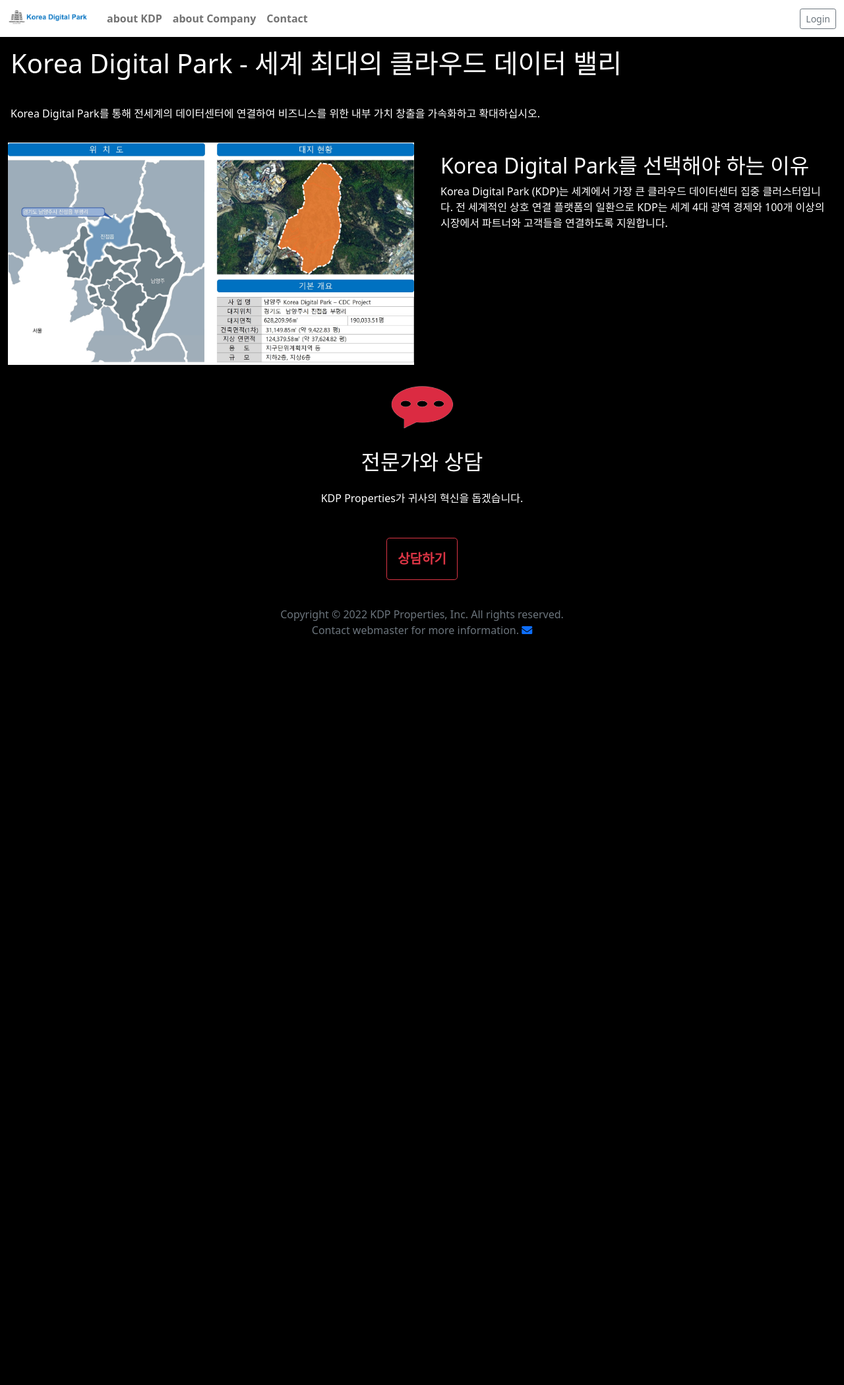
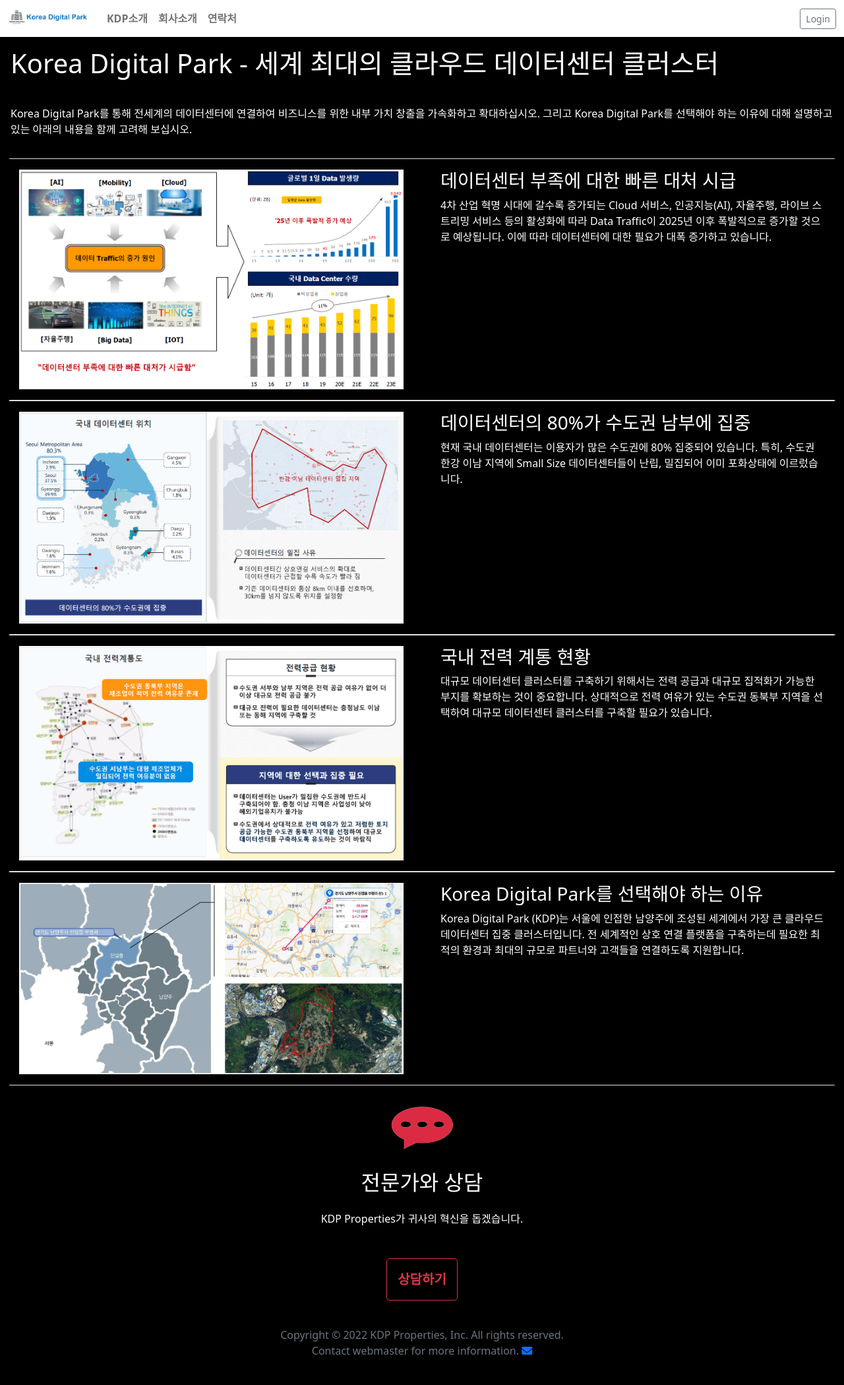
Before and after one commit to neworld0/kdp, a Django app: page /kdp_wb/kdp/ in a window 1280 px wide. Shown: the whole page at 66% size. Before the commit the page ends 961 px from the top, so only its background shows below. Run offline with Django 4.2, Linux system fonts and the light colour scheme; some libraries are stand-ins or nearby versions.

Commit message:
whole changed 6/8 00:21

```diff
--- a/templates/kdp_wb/index.html
+++ b/templates/kdp_wb/index.html
@@ -57,7 +57,7 @@
     </div>
     <div class="row">
         <div class="col-12 text-center mt-3 p-3">
-            <h1 class="my-3">최첨단 클라우드 데이터센터 파트너와 함께 한국에서 세계와 연결</h1>
+            <h1 class="my-3">최첨단 클라우드 데이터센터 파트너와 함께 한국에서 세계와 연결합니다</h1>
         </div>
             <div class="col-12 text-center mt-3">
                 <img src="{% static 'img/partners.jpg' %}"
--- a/templates/kdp_wb/kdp.html
+++ b/templates/kdp_wb/kdp.html
@@ -1,27 +1,83 @@
 {% extends 'base.html' %}
 {% block content %}
 {% load static %}
-<div class="container-fluid">
+<div class="container-fluid bg-black">
     <div class="row text-white bg-black">
         <div class="text-left p-3">
-            <h1>Korea Digital Park - 세계 최대의 클라우드 데이터 밸리</h1>
+            <h1>Korea Digital Park - 세계 최대의 클라우드 데이터센터 클러스터</h1>
         </div>
         <div class="text-left p-3">
-            <p>Korea Digital Park를 통해 전세계의 데이터센터에 연결하여 비즈니스를 위한 내부 가치 창출을 가속화하고 확대하십시오.</p>
+            <p>Korea Digital Park를 통해 전세계의 데이터센터에 연결하여 비즈니스를 위한 내부 가치 창출을 가속화하고 확대하십시오. 그리고 Korea Digital Park를 선택해야 하는 이유에 대해 설명하고 있는 아래의 내용을 함께 고려해 보십시오. </p>
         </div>
     </div>
-    <div class="row text-white bg-black">
-        <div class="col-md-6">
-            <div class="card-fluid">
-                <img src="{% static 'img/kdp_sitemap.jpg' %}"
-                    alt="kdp_sitemap" title="kdp_sitemap" class="img-fluid">
+    <div class="card">
+        <div class="row text-white bg-black">
+            <div class="col-md-6">
+                <div class="card-body">
+                    <img src="{% static 'img/data_traffic.png' %}"
+                        alt="kdp_sitemap" title="kdp_sitemap" class="img-fluid">
+                </div>
+            </div>
+            <div class="col-md-6">
+                <div class="card-fluid">
+                    <div class="card-body">
+                        <h3 class="card-title">데이터센터 부족에 대한 빠른 대처 시급</h3>
+                        <p class="card-text">4차 산업 혁명 시대에 갈수록 증가되는 Cloud 서비스, 인공지능(AI), 자율주행, 라이브 스트리밍 서비스 등의 활성화에 따라 Data Traffic이 2025년 이후 폭발적으로 증가할 것으로 예상됩니다. 이에 따라 데이터센터에 대한 필요가 대폭 증가하고 있습니다.</p>
+                    </div>
+                </div>
             </div>
         </div>
-        <div class="col-md-6">
-            <div class="card-fluid">
+    </div>
+    <div class="card">
+        <div class="row text-white bg-black">
+            <div class="col-md-6">
                 <div class="card-body">
-                    <h2 class="card-title">Korea Digital Park를 선택해야 하는 이유</h2>
-                    <p class="card-text">Korea Digital Park (KDP)는 세계에서 가장 큰 클라우드 데이터센터 집중 클러스터입니다. 전 세계적인 상호 연결 플랫폼의 일환으로 KDP는 세계 4대 광역 경제와 100개 이상의 시장에서 파트너와 고객들을 연결하도록 지원합니다.</p>
+                    <img src="{% static 'img/DC_location.png' %}"
+                        alt="kdp_sitemap" title="kdp_sitemap" class="img-fluid">
+                </div>
+            </div>
+            <div class="col-md-6">
+                <div class="card-fluid">
+                    <div class="card-body">
+                        <h3 class="card-title">데이터센터의 80%가 수도권 남부에 집중</h3>
+                        <p class="card-text">현재 국내 데이터센터는 이용자가 많은 수도권에 80% 집중되어 있습니다. 특히, 수도권 한강 이남 지역에 Small Size 데이터센터들이 난립, 밀집되어 이미 포화상태에 이르렀습니다.</p>
+                    </div>
+                </div>
+            </div>
+        </div>
+    </div>
+    <div class="card">
+        <div class="row text-white bg-black">
+            <div class="col-md-6">
+                <div class="card-body">
+                    <img src="{% static 'img/electric.png' %}"
+                        alt="kdp_sitemap" title="kdp_sitemap" class="img-fluid">
+                </div>
+            </div>
+            <div class="col-md-6">
+                <div class="card-fluid">
+                    <div class="card-body">
+                        <h3 class="card-title">국내 전력 계통 현황</h3>
+                        <p class="card-text">대규모 데이터센터 클러스터를 구축하기 위해서는 전력 공급과 대규모 집적화가 가능한 부지를 확보하는 것이 중요합니다. 상대적으로 전력 여유가 있는 수도권 동북부 지역을 선택하여 대규모 데이터센터 클러스터를 구축할 필요가 있습니다.</p>
+                    </div>
+                </div>
+            </div>
+        </div>
+    </div>
+    <div class="card">
+        <div class="row text-white bg-black">
+            <div class="col-md-6">
+                <div class="card-body">
+                    <img src="{% static 'img/kdp_location.png' %}"
+                        alt="kdp_sitemap" title="kdp_sitemap" class="img-fluid">
+                </div>
+            </div>
+            <div class="col-md-6">
+                <div class="card-fluid">
+                    <div class="card-body">
+                        <h3 class="card-title">Korea Digital Park를 선택해야 하는 이유</h3>
+                        <p class="card-text">Korea Digital Park (KDP)는 서울에 인접한 남양주에 조성된 세계에서 가장 큰 클라우드 데이터센터 집중 클러스터입니다. 전 세계적인 상호 연결 플랫폼을 구축하는데 필요한 최적의 환경과 최대의 규모로 파트너와 고객들을 연결하도록 지원합니다.</p>
+                    </div>
                 </div>
             </div>
         </div>
--- a/templates/navbar.html
+++ b/templates/navbar.html
@@ -9,18 +9,18 @@
     </button>
     <div class="collapse navbar-collapse" id="navbarSupportedContent">
             <ul class="navbar-nav me-auto mb-2 mb-lg-0">
-                <li class="nav-item">
-                    <a class="nav-link" aria-current="page" href="{% url 'kdp_wb:kdp' %}" style="font-weight:bolder">about KDP</a>
+                <li class="nav-item" id="menu_tab">
+                    <a class="nav-link" aria-current="page" href="{% url 'kdp_wb:kdp' %}" style="font-weight:bolder">KDP소개</a>
                 </li>
-                <li class="nav-item">
-                    <a class="nav-link" href="{% url 'kdp_wb:company' %}" style="font-weight:bolder">about Company</a>
+                <li class="nav-item" id="menu_tab">
+                    <a class="nav-link" href="{% url 'kdp_wb:company' %}" style="font-weight:bolder">회사소개</a>
                 </li>
-                <li class="nav-item">
-                    <a class="nav-link" href="{% url 'kdp_wb:contact' %}" style="font-weight:bolder">Contact</a>
+                <li class="nav-item" id="menu_tab">
+                    <a class="nav-link" href="{% url 'kdp_wb:contact' %}" style="font-weight:bolder">연락처</a>
                 </li>
                 {% if request.user.is_authenticated %}
-                <li class="nav-item">
-                    <a class="nav-link" href="{% url 'kdp_wb:question' %}" style="font-weight:bolder">BBS</a>
+                <li class="nav-item" id="menu_tab">
+                    <a class="nav-link" href="{% url 'kdp_wb:question' %}" style="font-weight:bolder">게시판</a>
                 </li>
             {% endif %}
     <!--            {% if request.user.is_authenticated %}-->
```
Also changed, not shown: templates/kdp_wb/company.html (+13 -11 lines), static/img/DC_location.PNG (added), static/img/data_traffic.PNG (added), static/img/electric.PNG (added), static/img/kdp_location.PNG (added).
